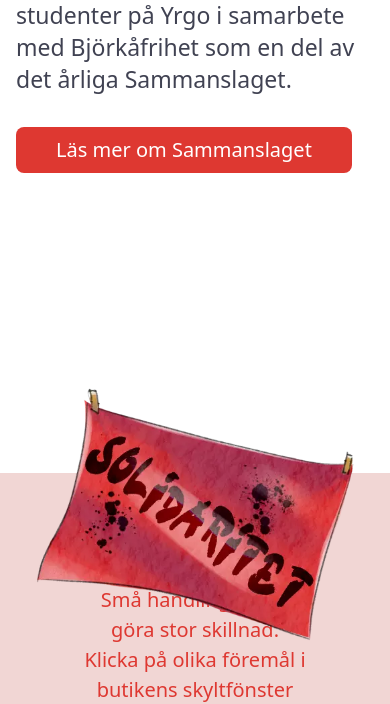
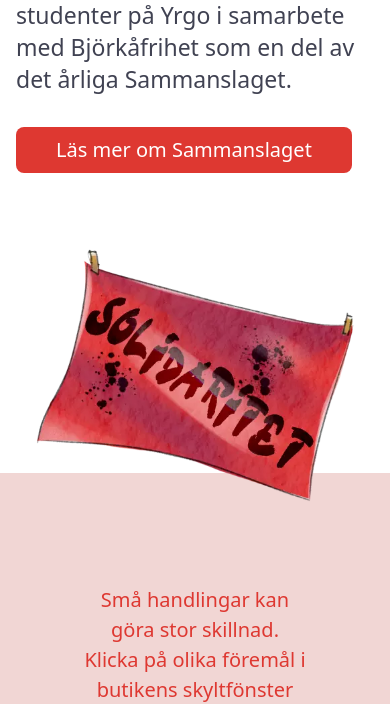
Before and after one commit to patrikstaaf/sammanslaget, an Astro site: page /project in a window 390 px wide. Shown: the part 399-1103 px from the top of the page. Built offline with nearby package versions, Linux system fonts and the light colour scheme; Astro itself is replaced by a stand-in of ours.

Commit message:
Fix flag position

```diff
--- a/src/pages/project.astro
+++ b/src/pages/project.astro
@@ -28,7 +28,7 @@ import Footer from '../components/Footer.astro';
         />
       </div>
       <div
-        class='absolute right-0 xl:right-[-5%] bottom-[-150%] sm:bottom-[-150%]'
+        class='absolute right-0 xl:right-[-5%] bottom-[-107%] sm:bottom-[-150%]'
       >
         <img
           src='/images/flag.webp'
```
